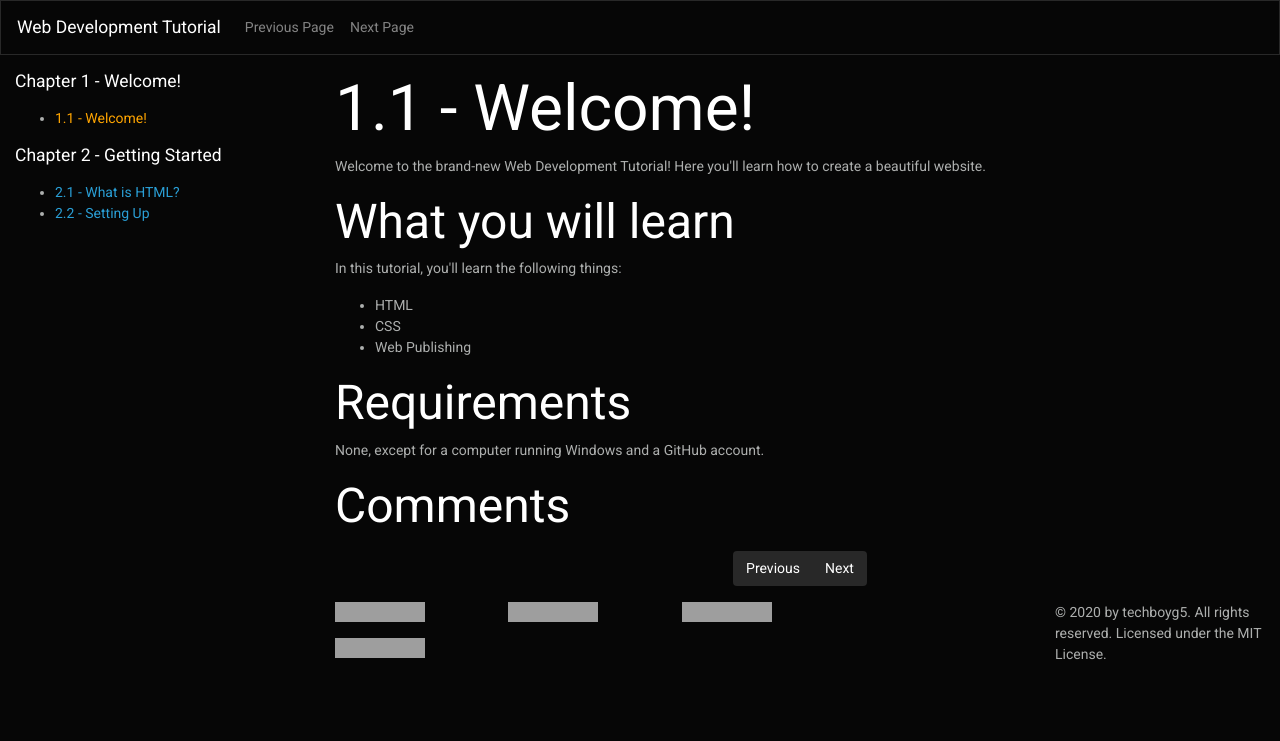
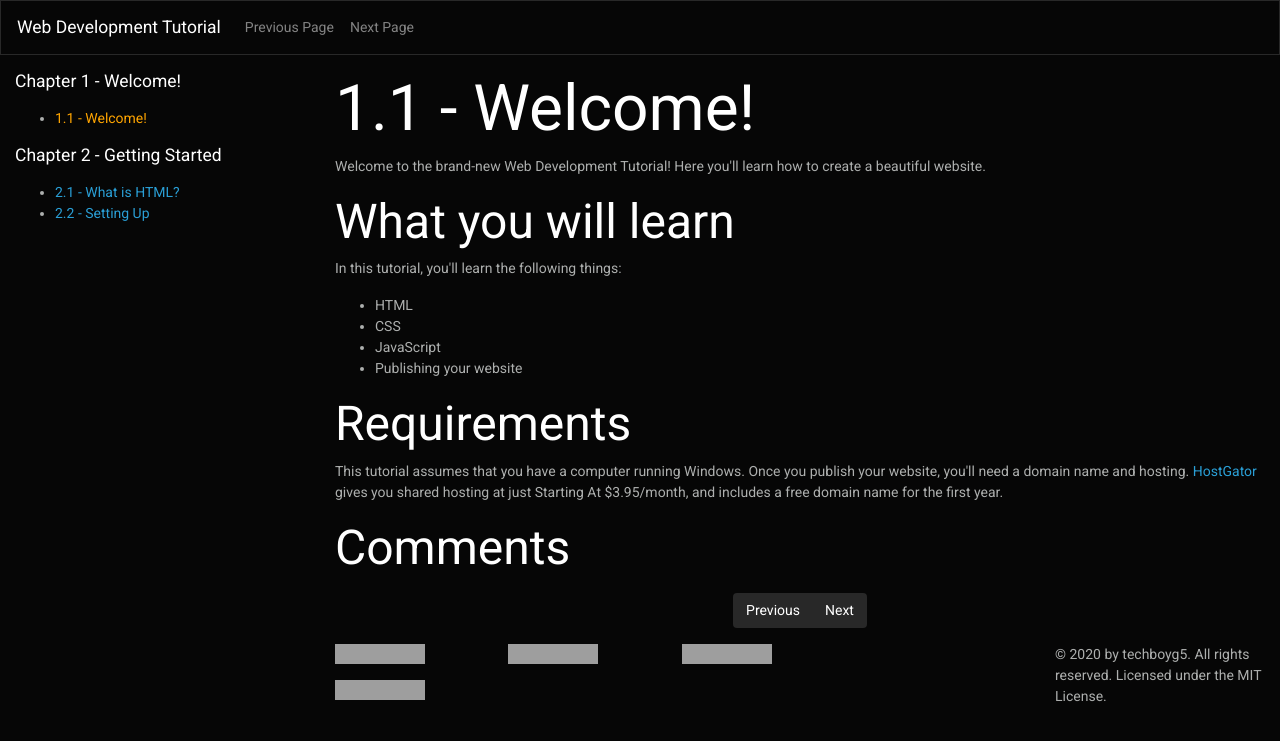
Before and after one commit to techboyg5/web-development-tutorial, a Jekyll site: the page built from chapter1/page1.html, in a window 1280 px wide, cut to the strip 0-741 px from the top of the page. Built offline with Jekyll 4.4.1, drawn with Linux system fonts in a browser that asks for light colours; nearby versions of some CDN libraries; comment, search, counter and statistics services are not loaded; grey boxes are pictures that could not be loaded.

Commit message:
Update page1.html

```diff
--- a/chapter1/page1.html
+++ b/chapter1/page1.html
@@ -13,7 +13,8 @@ nexttitle: 2.1 - What is HTML?
 <ul>
   <li>HTML</li>
   <li>CSS</li>
-  <li>Web Publishing</li>
+  <li>JavaScript</li>
+  <li>Publishing your website</li>
 </ul>
 <h2>Requirements</h2>
-<p>None, except for a computer running Windows and a GitHub account.</p>
+<p>This tutorial assumes that you have a computer running Windows. Once you publish your website, you'll need a domain name and hosting. <a href="https://www.hostgator.com/">HostGator</a> gives you shared hosting at just Starting At $3.95/month, and includes a free domain name for the first year.</p>
```
